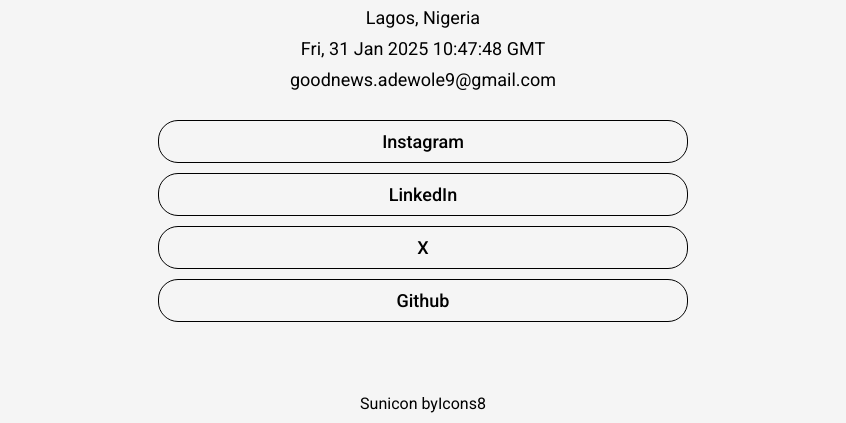
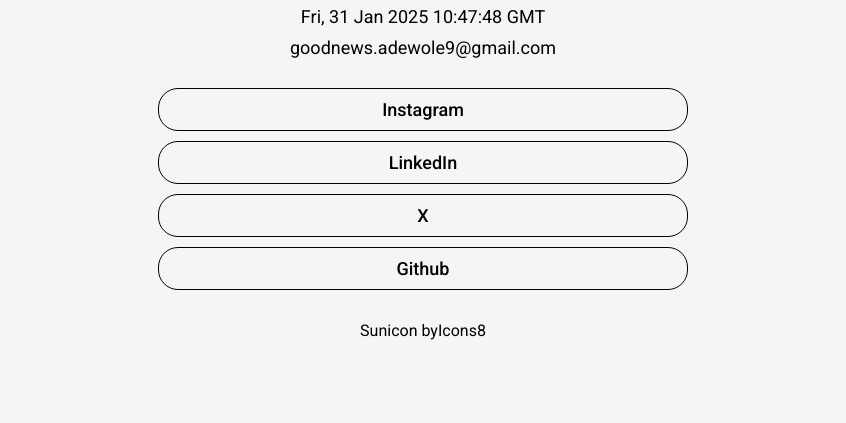
Before and after one commit to Greatseun02/stage-0-frontend, a website built with Vite: page index.html in a window 1280 px wide. Shown: the part 377-800 px from the top of the page, without its empty margins (217-1063 px from the left). Built offline with nearby package versions, Linux system fonts and the light colour scheme.

Commit message:
corrected some errors

```diff
--- a/src/style.css
+++ b/src/style.css
@@ -4,7 +4,9 @@
 }
 
 body{
-  height: 100vh;
+  position: relative;
+  padding-bottom: 50px;
+  padding-top: 50px;
   justify-content: center;
   align-items: center;
   display: grid;
@@ -58,7 +60,7 @@
   display: flex;
   justify-content: center;
   width: 100%;
-  padding-bottom: 10px;
+  padding-bottom: 20px;
 }
 
 a{
```
Also changed, not shown: index.html (+1 -1 lines).
